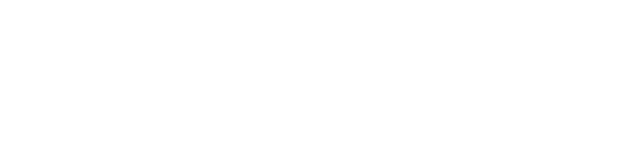
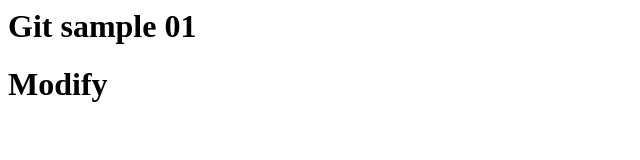
Before and after one commit to KarameiOmid/Sample1Backup, a plain HTML site: page Index.html in a window 1280 px wide. Shown: the whole page, without its empty margins (0-640 px from the left). Drawn offline with Linux system fonts and the light colour scheme.

Commit message:
Modified 02

```diff
--- a/Index.html
+++ b/Index.html
@@ -6,6 +6,7 @@
     <title>Git sample 01</title>
 </head>
 <body>
-
+    <h1>Git sample 01</h1>
+    <h1>Modify</h1>
 </body>
 </html>
--- a/style.css
+++ b/style.css
@@ -1,3 +1,3 @@
 body{
-
+    font-size: 2em;
 }
```
